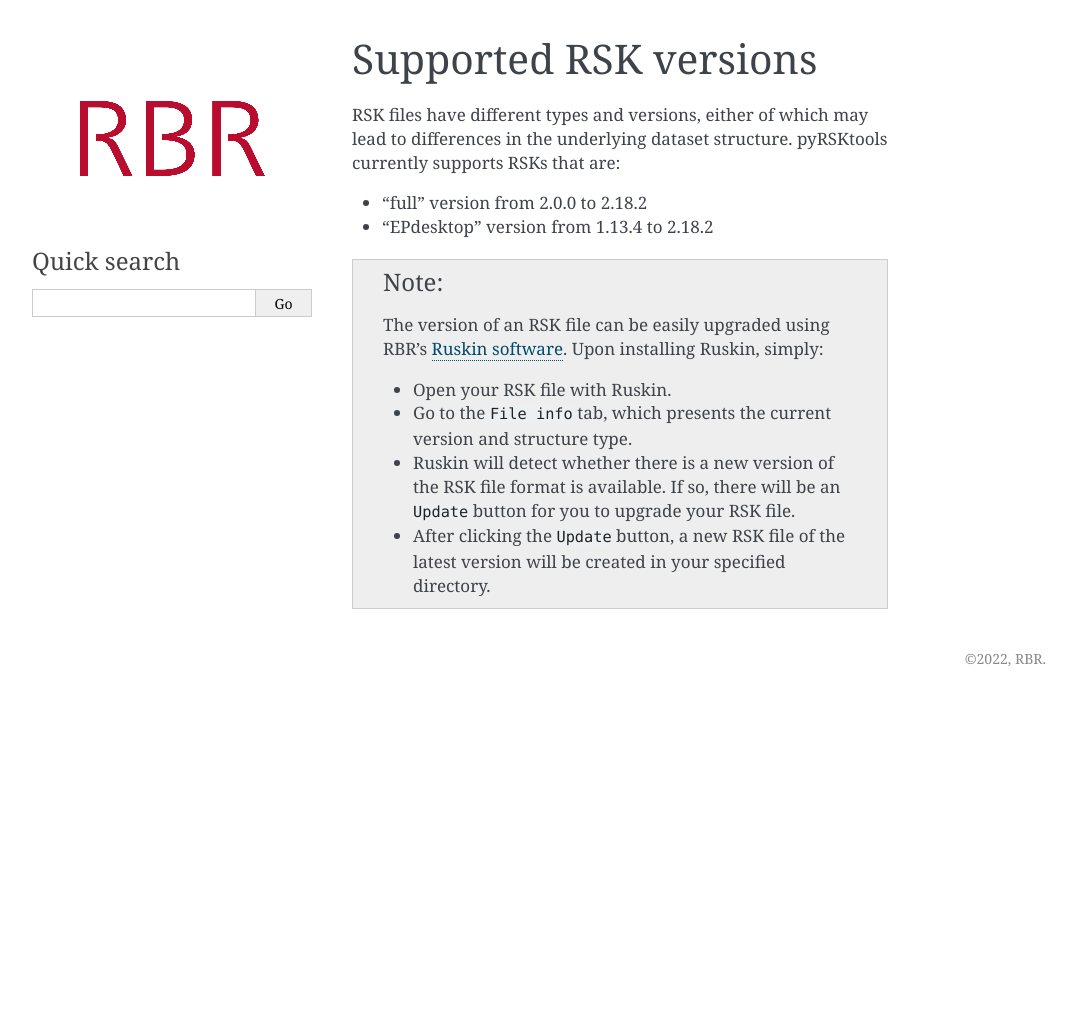
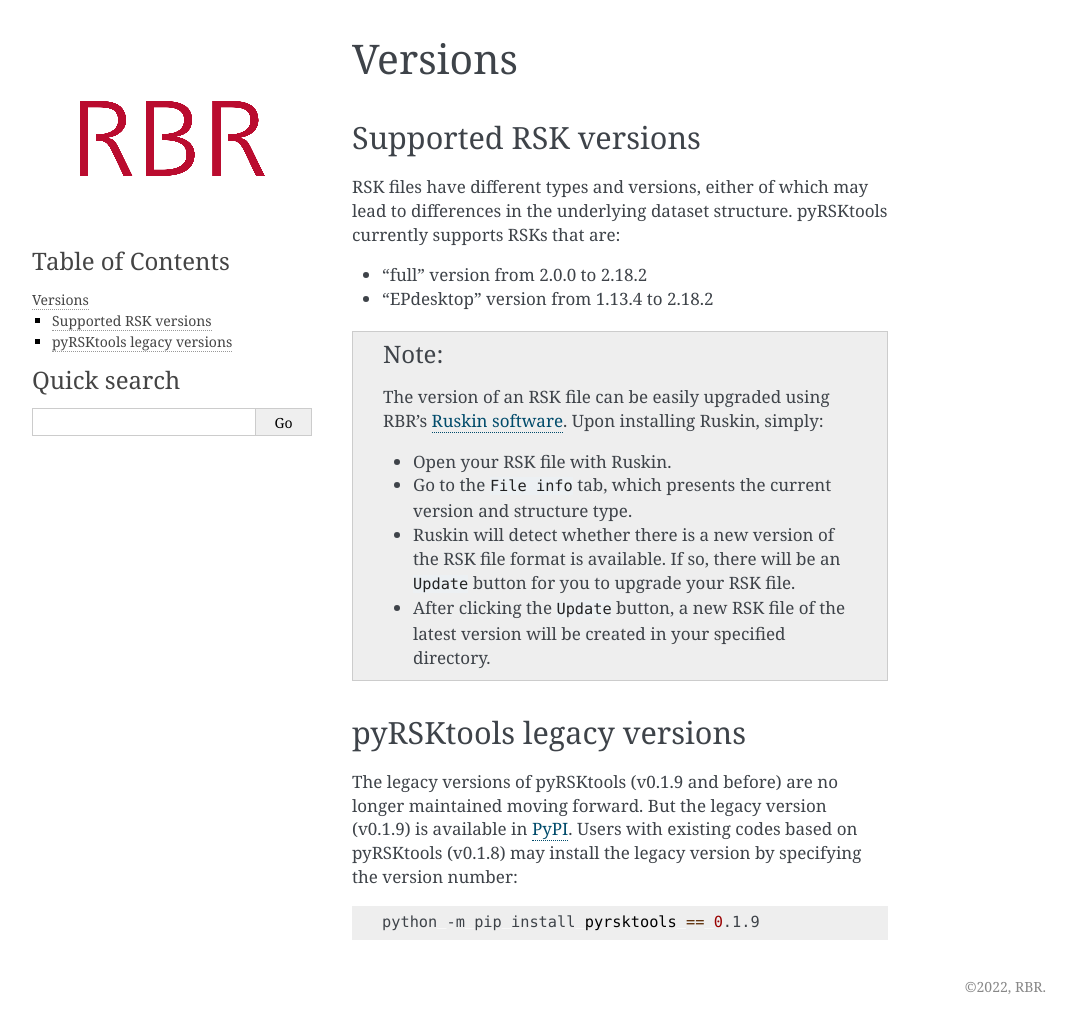
Before and after one commit to gunnarvoet/pyrsktools, a Sphinx documentation site: the page built from docs/source/versions.rst, in a window 1280 px wide and 1026 px high. Shown: the whole window, without its empty margins (42-1118 px from the left). Built offline with Sphinx 7.4.7, drawn with Linux system fonts in a browser that asks for light colours.

Commit message:
Add legacy version in documentation

```diff
--- a/docs/source/versions.rst
+++ b/docs/source/versions.rst
@@ -1,6 +1,9 @@
 ############################
+Versions
+############################
+
 Supported RSK versions
-############################
+======================
 
 RSK files have different types and versions,
 either of which may lead to differences in the underlying dataset structure.
@@ -22,4 +25,15 @@
 
     * After clicking the ``Update`` button, a new RSK file of the latest version will be created in your specified directory.
 
+pyRSKtools legacy versions
+==========================
+
+The legacy versions of pyRSKtools (v0.1.9 and before) are no longer maintained moving forward. But the legacy version (v0.1.9) is available in `PyPI`_.
+Users with existing codes based on pyRSKtools (v0.1.8) may install the legacy version by specifying the version number:
+
+.. code-block:: bash
+
+    python -m pip install pyrsktools == 0.1.9
+
 .. _RUSKIN: https://rbr-global.com/products/software/
+.. _PyPI: https://pypi.org/project/pyRSKtools/0.1.9/
```
